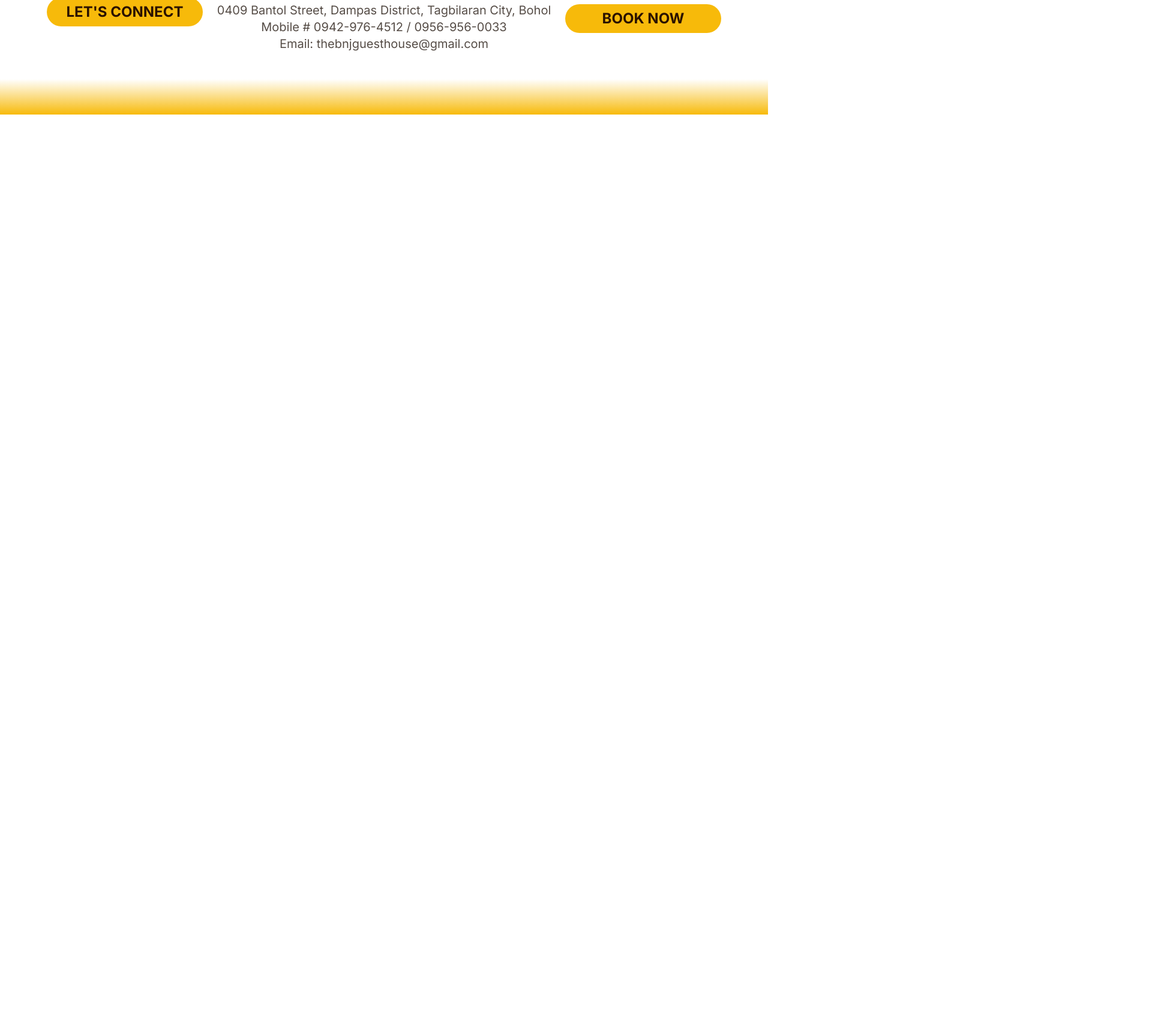
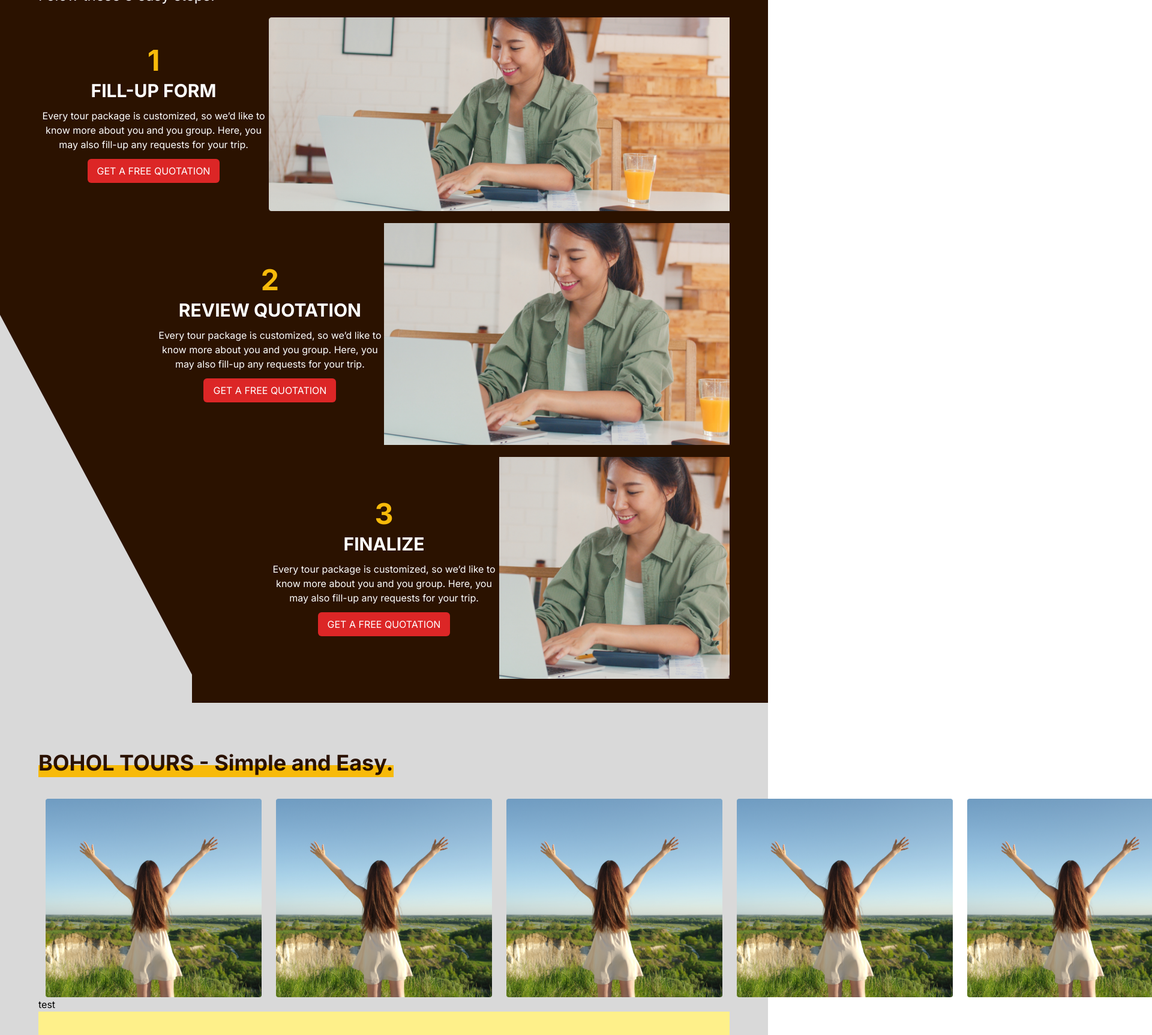
Before and after one commit to amzcasia/bnj-guesthouse, a React (Vite) app: page /tours in a window 1280 px wide. Shown: the part 3460-5186 px from the top of the page at 60% size, 1920 px wide, since content can reach past the window. Before the commit the page ends 3651 px from the top, so only its background shows below. Built offline with nearby package versions, Linux system fonts and the light colour scheme.

Commit message:
continue working on Tours Page
add tour steps
start working on tour photos

```diff
--- /dev/null
+++ b/components/ImageCarousel.jsx
@@ -0,0 +1,15 @@
+import React from 'react'
+
+export default function ImageCarousel({arrayToMap,CardComponent}) {
+    const cardsToMap = arrayToMap.map ( (card,index)=>{
+        return(
+            <CardComponent key={index}/>
+        )
+    })
+
+  return (
+    <div>
+        {cardsToMap}
+    </div>
+  )
+}
--- /dev/null
+++ b/components/TestComponent.jsx
@@ -0,0 +1,7 @@
+import React from 'react'
+
+export default function TestComponent() {
+  return (
+    <div>TestComponent</div>
+  )
+}
--- /dev/null
+++ b/helpers/tourPhotos.js
@@ -0,0 +1,27 @@
+import tourPhoto1 from '../assets/tour-photo-1.png'
+
+const tourPhotos = [
+    {
+        description:"1",
+        image: tourPhoto1
+    },
+    {
+        description:"2",
+        image: tourPhoto1
+    },
+    {
+        description:"3",
+        image: tourPhoto1
+    },
+    {
+        description:"4",
+        image: tourPhoto1
+    },
+    {
+        description:"5",
+        image: tourPhoto1
+    },
+
+]
+
+export {tourPhotos}
--- a/pages/tours/Tours.jsx
+++ b/pages/tours/Tours.jsx
@@ -3,8 +3,10 @@ import toursHero from '../../assets/tours-hero.png'
 import checkMark from '../../assets/check-mark-2.png'
 import threePeople from '../../assets/ellipse-15.png'
 import TourCard from './sections/TourCard'
+import TourSteps from './sections/TourSteps'
 
 import {tourList} from '../../helpers/tourList.js'
+import TourPhotos from './sections/TourPhotos'
 
 
 export default function Tours() {
@@ -67,7 +69,7 @@ export default function Tours() {
                 </div>
             </div>
         </section>
-        <section className='bg-secondary lg:px-[15%]'>
+        <section className='bg-secondary lg:px-[15%] pb-20'>
             <div className='relative grid justify-center py-10'>
                 {/* <div className='absolute bottom-0 left-0 w-full h-[10px] bg-secondary bb'></div> */}
                 <h2 className='relative text-xl font-bold text-primary lg:text-2xl'>PLAN YOUR BOHOL TRIP</h2>
@@ -77,7 +79,8 @@ export default function Tours() {
             </div>
 
         </section>
-
+        <TourSteps />
+        <TourPhotos />
     </main>
   )
 }
--- /dev/null
+++ b/pages/tours/sections/TourPhotoCard.jsx
@@ -0,0 +1,9 @@
+import React from 'react'
+
+export default function TourPhotoCard({photo,description}) {
+  return (
+    <div className='px-3 lg:w-1/3 shrink-0'>
+        <img className='object-cover w-full' src={photo} alt={description} />
+    </div>
+  )
+}
--- /dev/null
+++ b/pages/tours/sections/TourPhotos.jsx
@@ -0,0 +1,38 @@
+import React from 'react'
+import {tourPhotos} from '../../../helpers/tourPhotos.js'
+import TourPhotoCard from './TourPhotoCard.jsx'
+import ImageCarousel from '../../../components/ImageCarousel.jsx'
+import TestComponent from '../../../components/TestComponent.jsx'
+
+export default function TourPhotos() {
+    const tourPhotosMap = tourPhotos.map( (card,index)=>{
+        return(
+            <TourPhotoCard photo={card.image} description={card.description} key={index} />
+        )
+    })
+
+    const componentArguments = ['photo','description']
+    return (
+    <section className='pt-20 bg-offwhite px-[5%]'>
+        <div className='flex'>
+            <div className='relative grid text-3xl font-bold lg:text-4xl text-primary'>
+                <div className='absolute left-0 bottom-0 translate-y-[20%] w-full h-1/2 bg-accent'></div>
+                <p className='z-[1]'>BOHOL TOURS - Simple and Easy.</p>
+            </div>
+        </div>
+        <div className='pt-10'>
+            <div className='flex'>
+                {tourPhotosMap}
+
+            </div>
+        </div>
+        test
+        <div className='py-5 bg-yellow-200'>
+
+            {/* <ImageCarousel arrayToMap={tourPhotos} CardComponent={TestComponent} /> */}
+
+        </div>
+        test-end
+    </section>
+  )
+}
--- /dev/null
+++ b/pages/tours/sections/TourSteps.jsx
@@ -0,0 +1,74 @@
+import React, {useRef, useState, useEffect} from 'react'
+
+import step1 from '../../../assets/step1-img.png'
+
+
+
+export default function TourSteps() {
+
+    const triangleContainer = useRef(null)
+    const [height, setHeight] = useState(0)
+    useEffect( ()=>{
+        setHeight(triangleContainer.current.clientHeight/2)
+        console.log(height)
+    })
+
+    return (
+    <section ref={triangleContainer} className='bg-primary relative px-[5%] lg:pl-[5%] pt-10 lg:pt-16 pb-10'>
+            {/* <div className={`absolute hidden lg:block bottom-0 left-0 h-1/2 w-[0px] border-l-[10vw] border-l-pink-400 border-t-[600px]
+            border-t-transparent`}
+            ></div> */}
+            <div className={`absolute hidden lg:block bottom-0 left-0 h-1/2 w-[0px]
+            border-l-[25vw] border-l-offwhite
+            border-t-transparent`} style={{borderTopWidth: `${height}px`}} onClick={()=>{
+                setHeight(triangleContainer.current.clientHeight/2);
+                }}></div>
+            <div>
+                <p className="text-2xl font-bold tracking-[0.2rem] text-accent lg:text-3xl">HOW TO GET STARTED?</p>
+                <p className='text-xl text-white lg:text-2xl '>Folow these 3 easy steps. </p>
+            </div>
+            <ul className='grid pt-5 text-white gap-y-5'>
+                <li className='grid w-full col-span-3 lg:grid-cols-3'>
+                    <div className='grid content-center lg:col-span-1 justify-items-center'>
+                        <p className='text-3xl font-bold lg:text-5xl text-accent'>1</p>
+                        <p className='mt-2 text-2xl font-bold lg:text-3xl'>FILL-UP FORM</p>
+                        <p className='mt-3 text-center'> Every tour package is customized, so we’d like to know more about you and you group. Here, you may also fill-up any requests for your trip.</p>
+                        <button className='px-4 py-2 mt-3 bg-red-600 rounded-md'>GET A FREE QUOTATION</button>
+
+                    </div>
+                    <div className='col-span-3 lg:col-span-2'>
+                        <img className='object-cover w-full max-h-[370px]' src={step1} alt="step1" />
+                    </div>
+                </li>
+                <li className='grid w-full col-span-3 lg:grid-cols-2'>
+                    <div className='grid content-center lg:col-span-1 justify-items-end'>
+                        <div className='grid lg:w-[66%] justify-items-center'>
+                            <p className='text-3xl font-bold lg:text-5xl text-accent'>2</p>
+                            <p className='mt-2 text-2xl font-bold lg:text-3xl'>REVIEW QUOTATION</p>
+                            <p className='mt-3 text-center'> Every tour package is customized, so we’d like to know more about you and you group. Here, you may also fill-up any requests for your trip.</p>
+                            <button className='px-4 py-2 mt-3 bg-red-600 rounded-md'>GET A FREE QUOTATION</button>
+                        </div>
+
+                    </div>
+                    <div className='col-span-3 lg:col-span-1'>
+                        <img className='object-cover h-[370px]' src={step1} alt="step1" />
+                    </div>
+                </li>
+                <li className='grid w-full col-span-3 lg:grid-cols-3'>
+                    <div className='grid content-center lg:col-span-2 justify-items-end'>
+                        <div className='grid lg:w-1/2 justify-items-center'>
+                            <p className='text-3xl font-bold lg:text-5xl text-accent'>3</p>
+                            <p className='mt-2 text-2xl font-bold lg:text-3xl'>FINALIZE</p>
+                            <p className='mt-3 text-center'> Every tour package is customized, so we’d like to know more about you and you group. Here, you may also fill-up any requests for your trip.</p>
+                            <button className='px-4 py-2 mt-3 bg-red-600 rounded-md'>GET A FREE QUOTATION</button>
+                        </div>
+
+                    </div>
+                    <div className='col-span-3 lg:col-span-1'>
+                        <img className='object-cover h-[370px]' src={step1} alt="step1" />
+                    </div>
+                </li>
+            </ul>
+        </section>
+    )
+}
--- a/styles/output.css
+++ b/styles/output.css
@@ -594,6 +594,18 @@ video {
   top: 60px;
 }
 
+.bottom-2 {
+  bottom: 0.5rem;
+}
+
+.bottom-3 {
+  bottom: 0.75rem;
+}
+
+.bottom-4 {
+  bottom: 1rem;
+}
+
 .z-\[-1\] {
   z-index: -1;
 }
@@ -622,8 +634,16 @@ video {
   z-index: 0;
 }
 
+.z-\[0\] {
+  z-index: 0;
+}
+
 .col-span-2 {
   grid-column: span 2 / span 2;
+}
+
+.col-span-3 {
+  grid-column: span 3 / span 3;
 }
 
 .mx-auto {
@@ -648,6 +668,10 @@ video {
   margin-top: 4rem;
 }
 
+.mt-2 {
+  margin-top: 0.5rem;
+}
+
 .mt-20 {
   margin-top: 5rem;
 }
@@ -676,10 +700,6 @@ video {
   margin-top: 50px;
 }
 
-.mt-2 {
-  margin-top: 0.5rem;
-}
-
 .flex {
   display: flex;
 }
@@ -700,6 +720,10 @@ video {
   aspect-ratio: 16 / 9;
 }
 
+.h-1\/2 {
+  height: 50%;
+}
+
 .h-10 {
   height: 2.5rem;
 }
@@ -752,6 +776,10 @@ video {
   height: 356px;
 }
 
+.h-\[370px\] {
+  height: 370px;
+}
+
 .h-\[40px\] {
   height: 40px;
 }
@@ -792,6 +820,10 @@ video {
   height: 100%;
 }
 
+.h-\[20px\] {
+  height: 20px;
+}
+
 .max-h-0 {
   max-height: 0px;
 }
@@ -800,6 +832,10 @@ video {
   max-height: 100px;
 }
 
+.max-h-\[370px\] {
+  max-height: 370px;
+}
+
 .max-h-\[500px\] {
   max-height: 500px;
 }
@@ -830,6 +866,10 @@ video {
 
 .w-8 {
   width: 2rem;
+}
+
+.w-\[0px\] {
+  width: 0px;
 }
 
 .w-\[11rem\] {
@@ -885,8 +925,20 @@ video {
   width: 100vw;
 }
 
-.w-\[10px\] {
-  width: 10px;
+.w-\[1\/3\] {
+  width: 1/3;
+}
+
+.w-\[calc\(1\/3\)\] {
+  width: calc(1 / 3);
+}
+
+.w-\[500px\] {
+  width: 500px;
+}
+
+.w-\[380px\] {
+  width: 380px;
 }
 
 .min-w-\[260px\] {
@@ -1192,8 +1244,33 @@ video {
   transform: translate(var(--tw-translate-x), var(--tw-translate-y)) rotate(var(--tw-rotate)) skewX(var(--tw-skew-x)) skewY(var(--tw-skew-y)) scaleX(var(--tw-scale-x)) scaleY(var(--tw-scale-y));
 }
 
-.translate-y-\[-15px\] {
-  --tw-translate-y: -15px;
+.translate-y-\[100\%\] {
+  --tw-translate-y: 100%;
+  transform: translate(var(--tw-translate-x), var(--tw-translate-y)) rotate(var(--tw-rotate)) skewX(var(--tw-skew-x)) skewY(var(--tw-skew-y)) scaleX(var(--tw-scale-x)) scaleY(var(--tw-scale-y));
+}
+
+.translate-y-\[-100\%\] {
+  --tw-translate-y: -100%;
+  transform: translate(var(--tw-translate-x), var(--tw-translate-y)) rotate(var(--tw-rotate)) skewX(var(--tw-skew-x)) skewY(var(--tw-skew-y)) scaleX(var(--tw-scale-x)) scaleY(var(--tw-scale-y));
+}
+
+.translate-y-\[0\%\] {
+  --tw-translate-y: 0%;
+  transform: translate(var(--tw-translate-x), var(--tw-translate-y)) rotate(var(--tw-rotate)) skewX(var(--tw-skew-x)) skewY(var(--tw-skew-y)) scaleX(var(--tw-scale-x)) scaleY(var(--tw-scale-y));
+}
+
+.translate-y-\[10\%\] {
+  --tw-translate-y: 10%;
+  transform: translate(var(--tw-translate-x), var(--tw-translate-y)) rotate(var(--tw-rotate)) skewX(var(--tw-skew-x)) skewY(var(--tw-skew-y)) scaleX(var(--tw-scale-x)) scaleY(var(--tw-scale-y));
+}
+
+.translate-y-\[20\%\] {
+  --tw-translate-y: 20%;
+  transform: translate(var(--tw-translate-x), var(--tw-translate-y)) rotate(var(--tw-rotate)) skewX(var(--tw-skew-x)) skewY(var(--tw-skew-y)) scaleX(var(--tw-scale-x)) scaleY(var(--tw-scale-y));
+}
+
+.translate-y-\[30\%\] {
+  --tw-translate-y: 30%;
   transform: translate(var(--tw-translate-x), var(--tw-translate-y)) rotate(var(--tw-rotate)) skewX(var(--tw-skew-x)) skewY(var(--tw-skew-y)) scaleX(var(--tw-scale-x)) scaleY(var(--tw-scale-y));
 }
 
@@ -1260,8 +1337,17 @@ video {
   justify-content: space-between;
 }
 
+.justify-items-end {
+  justify-items: end;
+}
+
 .justify-items-center {
   justify-items: center;
+}
+
+.gap-x-1 {
+  -moz-column-gap: 0.25rem;
+       column-gap: 0.25rem;
 }
 
 .gap-x-10 {
@@ -1302,6 +1388,10 @@ video {
   row-gap: 0.25rem;
 }
 
+.gap-y-10 {
+  row-gap: 2.5rem;
+}
+
 .gap-y-2 {
   row-gap: 0.5rem;
 }
@@ -1326,15 +1416,6 @@ video {
   row-gap: 2rem;
 }
 
-.gap-x-1 {
-  -moz-column-gap: 0.25rem;
-       column-gap: 0.25rem;
-}
-
-.gap-y-10 {
-  row-gap: 2.5rem;
-}
-
 .overflow-hidden {
   overflow: hidden;
 }
@@ -1343,6 +1424,14 @@ video {
   overflow-x: hidden;
 }
 
+.overflow-x-scroll {
+  overflow-x: scroll;
+}
+
+.rounded-2xl {
+  border-radius: 1rem;
+}
+
 .rounded-\[10px\] {
   border-radius: 10px;
 }
@@ -1359,12 +1448,9 @@ video {
   border-radius: 0.375rem;
 }
 
-.rounded-lg {
-  border-radius: 0.5rem;
-}
-
-.rounded-2xl {
-  border-radius: 1rem;
+.rounded-b-xl {
+  border-bottom-right-radius: 0.75rem;
+  border-bottom-left-radius: 0.75rem;
 }
 
 .rounded-t-xl {
@@ -1372,26 +1458,6 @@ video {
   border-top-right-radius: 0.75rem;
 }
 
-.rounded-t-lg {
-  border-top-left-radius: 0.5rem;
-  border-top-right-radius: 0.5rem;
-}
-
-.rounded-t-2xl {
-  border-top-left-radius: 1rem;
-  border-top-right-radius: 1rem;
-}
-
-.rounded-b-lg {
-  border-bottom-right-radius: 0.5rem;
-  border-bottom-left-radius: 0.5rem;
-}
-
-.rounded-b-xl {
-  border-bottom-right-radius: 0.75rem;
-  border-bottom-left-radius: 0.75rem;
-}
-
 .rounded-bl-\[20px\] {
   border-bottom-left-radius: 20px;
 }
@@ -1421,8 +1487,20 @@ video {
   border-bottom-width: 2px;
 }
 
+.border-l-\[10vw\] {
+  border-left-width: 10vw;
+}
+
+.border-l-\[25vw\] {
+  border-left-width: 25vw;
+}
+
 .border-t-2 {
   border-top-width: 2px;
+}
+
+.border-t-\[600px\] {
+  border-top-width: 600px;
 }
 
 .border-\[\#64330F\] {
@@ -1445,11 +1523,30 @@ video {
   border-bottom-color: rgb(255 255 255 / var(--tw-border-opacity));
 }
 
+.border-l-pink-400 {
+  --tw-border-opacity: 1;
+  border-left-color: rgb(244 114 182 / var(--tw-border-opacity));
+}
+
+.border-l-white {
+  --tw-border-opacity: 1;
+  border-left-color: rgb(255 255 255 / var(--tw-border-opacity));
+}
+
+.border-t-transparent {
+  border-top-color: transparent;
+}
+
 .border-t-white {
   --tw-border-opacity: 1;
   border-top-color: rgb(255 255 255 / var(--tw-border-opacity));
 }
 
+.border-l-offwhite {
+  --tw-border-opacity: 1;
+  border-left-color: rgb(217 217 217 / var(--tw-border-opacity));
+}
+
 .bg-\[\#EFEFED\] {
   --tw-bg-opacity: 1;
   background-color: rgb(239 239 237 / var(--tw-bg-opacity));
@@ -1495,14 +1592,43 @@ video {
   background-color: rgb(86 77 71 / var(--tw-bg-opacity));
 }
 
+.bg-red-600 {
+  --tw-bg-opacity: 1;
+  background-color: rgb(220 38 38 / var(--tw-bg-opacity));
+}
+
+.bg-secondary {
+  --tw-bg-opacity: 1;
+  background-color: rgb(255 245 238 / var(--tw-bg-opacity));
+}
+
 .bg-white {
   --tw-bg-opacity: 1;
   background-color: rgb(255 255 255 / var(--tw-bg-opacity));
 }
 
-.bg-secondary {
+.bg-offwhite {
   --tw-bg-opacity: 1;
-  background-color: rgb(255 245 238 / var(--tw-bg-opacity));
+  background-color: rgb(217 217 217 / var(--tw-bg-opacity));
+}
+
+.bg-red-500 {
+  --tw-bg-opacity: 1;
+  background-color: rgb(239 68 68 / var(--tw-bg-opacity));
+}
+
+.bg-blue-300 {
+  --tw-bg-opacity: 1;
+  background-color: rgb(147 197 253 / var(--tw-bg-opacity));
+}
+
+.bg-yellow-200 {
+  --tw-bg-opacity: 1;
+  background-color: rgb(254 240 138 / var(--tw-bg-opacity));
+}
+
+.bg-opacity-30 {
+  --tw-bg-opacity: 0.3;
 }
 
 .bg-gradient-to-t {
@@ -1635,6 +1761,10 @@ video {
   padding-bottom: 2.5rem;
 }
 
+.pb-20 {
+  padding-bottom: 5rem;
+}
+
 .pb-4 {
   padding-bottom: 1rem;
 }
@@ -1651,6 +1781,10 @@ video {
   padding-left: 1.25rem;
 }
 
+.pl-\[1\.75rem\] {
+  padding-left: 1.75rem;
+}
+
 .pl-\[calc\(40px\+0\.5rem\)\] {
   padding-left: calc(40px + 0.5rem);
 }
@@ -1685,10 +1819,6 @@ video {
 
 .pt-8 {
   padding-top: 2rem;
-}
-
-.pl-\[1\.75rem\] {
-  padding-left: 1.75rem;
 }
 
 .text-center {
@@ -1740,6 +1870,10 @@ video {
   font-weight: 600;
 }
 
+.tracking-\[0\.2rem\] {
+  letter-spacing: 0.2rem;
+}
+
 .tracking-widest {
   letter-spacing: 0.1em;
 }
@@ -1764,6 +1898,11 @@ video {
   color: rgb(247 186 10 / var(--tw-text-opacity));
 }
 
+.text-accent-dark {
+  --tw-text-opacity: 1;
+  color: rgb(191 128 34 / var(--tw-text-opacity));
+}
+
 .text-primary {
   --tw-text-opacity: 1;
   color: rgb(43 18 0 / var(--tw-text-opacity));
@@ -1779,9 +1918,14 @@ video {
   color: rgb(255 255 255 / var(--tw-text-opacity));
 }
 
-.text-accent-dark {
+.text-\[\#696969\] {
   --tw-text-opacity: 1;
-  color: rgb(191 128 34 / var(--tw-text-opacity));
+  color: rgb(105 105 105 / var(--tw-text-opacity));
+}
+
+.text-\[\#987654\] {
+  --tw-text-opacity: 1;
+  color: rgb(152 118 84 / var(--tw-text-opacity));
 }
 
 .underline {
@@ -1833,52 +1977,6 @@ video {
   border: 1px dashed black;
 }
 
-.after\:absolute::after {
-  content: var(--tw-content);
-  position: absolute;
-}
-
-.after\:bottom-0::after {
-  content: var(--tw-content);
-  bottom: 0px;
-}
-
-.after\:left-0::after {
-  content: var(--tw-content);
-  left: 0px;
-}
-
-.after\:z-\[-1\]::after {
-  content: var(--tw-content);
-  z-index: -1;
-}
-
-.after\:z-\[0\]::after {
-  content: var(--tw-content);
-  z-index: 0;
-}
-
-.after\:h-4::after {
-  content: var(--tw-content);
-  height: 1rem;
-}
-
-.after\:w-10::after {
-  content: var(--tw-content);
-  width: 2.5rem;
-}
-
-.after\:bg-accent::after {
-  content: var(--tw-content);
-  --tw-bg-opacity: 1;
-  background-color: rgb(247 186 10 / var(--tw-bg-opacity));
-}
-
-.after\:content-\[\]::after {
-  --tw-content: ;
-  content: var(--tw-content);
-}
-
 @media (min-width: 768px) {
   .md\:h-\[450px\] {
     height: 450px;
@@ -1910,6 +2008,10 @@ video {
     top: -50%;
   }
 
+  .lg\:col-span-1 {
+    grid-column: span 1 / span 1;
+  }
+
   .lg\:col-span-10 {
     grid-column: span 10 / span 10;
   }
@@ -2004,6 +2106,10 @@ video {
     width: 60px;
   }
 
+  .lg\:w-\[66\%\] {
+    width: 66%;
+  }
+
   .lg\:w-\[70px\] {
     width: 70px;
   }
@@ -2012,6 +2118,10 @@ video {
     width: 100%;
   }
 
+  .lg\:w-1\/3 {
+    width: 33.333333%;
+  }
+
   .lg\:max-w-\[50\%\] {
     max-width: 50%;
   }
@@ -2300,6 +2410,11 @@ video {
 
   .lg\:justify-items-end {
     justify-items: end;
+  }
+
+  .lg\:gap-x-10 {
+    -moz-column-gap: 2.5rem;
+         column-gap: 2.5rem;
   }
 
   .lg\:gap-x-3 {
@@ -2321,22 +2436,12 @@ video {
     row-gap: 0px;
   }
 
+  .lg\:gap-y-2 {
+    row-gap: 0.5rem;
+  }
+
   .lg\:gap-y-3 {
     row-gap: 0.75rem;
-  }
-
-  .lg\:gap-x-2 {
-    -moz-column-gap: 0.5rem;
-         column-gap: 0.5rem;
-  }
-
-  .lg\:gap-x-10 {
-    -moz-column-gap: 2.5rem;
-         column-gap: 2.5rem;
-  }
-
-  .lg\:gap-y-2 {
-    row-gap: 0.5rem;
   }
 
   .lg\:border-y-4 {
@@ -2413,21 +2518,6 @@ video {
     padding-bottom: 1.25rem;
   }
 
-  .lg\:px-0 {
-    padding-left: 0px;
-    padding-right: 0px;
-  }
-
-  .lg\:px-2 {
-    padding-left: 0.5rem;
-    padding-right: 0.5rem;
-  }
-
-  .lg\:px-4 {
-    padding-left: 1rem;
-    padding-right: 1rem;
-  }
-
   .lg\:pb-0 {
     padding-bottom: 0px;
   }
@@ -2440,6 +2530,10 @@ video {
     padding-left: 12%;
   }
 
+  .lg\:pl-\[5\%\] {
+    padding-left: 5%;
+  }
+
   .lg\:pl-\[calc\(50px\+1rem\)\] {
     padding-left: calc(50px + 1rem);
   }
@@ -2450,6 +2544,10 @@ video {
 
   .lg\:pt-0 {
     padding-top: 0px;
+  }
+
+  .lg\:pt-16 {
+    padding-top: 4rem;
   }
 
   .lg\:pt-20 {
--- a/tailwind.config.js
+++ b/tailwind.config.js
@@ -18,7 +18,8 @@ export default {
           },
           secondary: {
             DEFAULT: '#FFF5EE'
-          }
+          },
+          offwhite: '#D9D9D9'
 
         }
       },
```
Also changed, not shown: assets/step1-img.png (added), assets/tour-photo-1.png (added), styles/input.css (line endings or trailing spaces).
